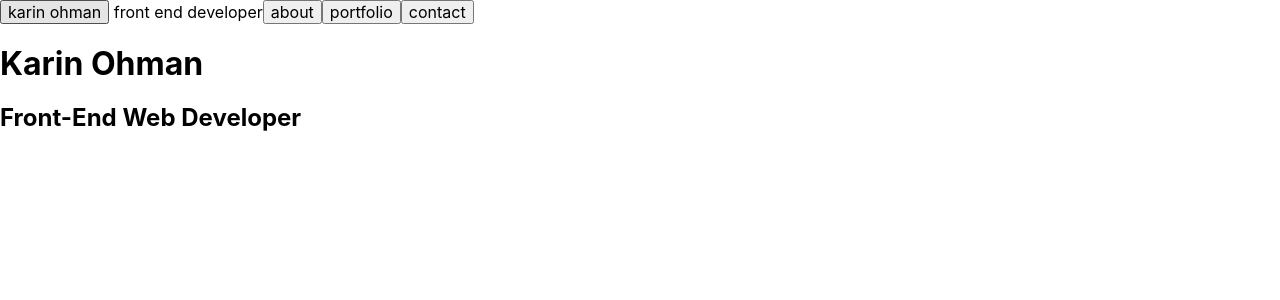
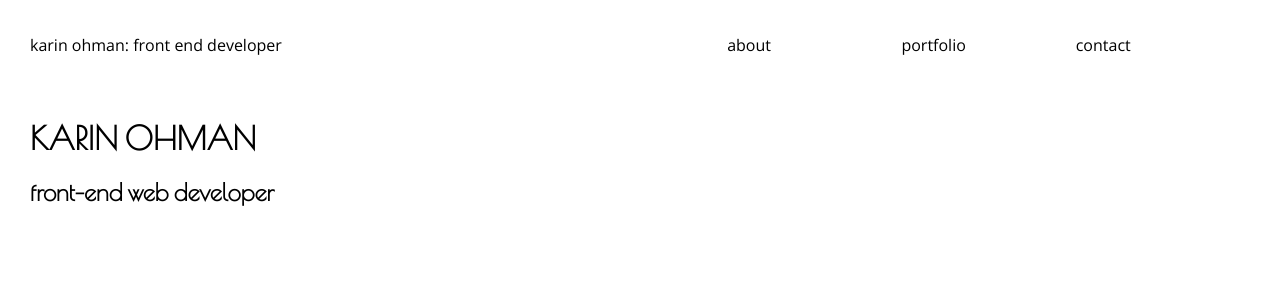
Before and after one commit to kaohman/portfolio-website, a React (Create React App) app: page / in a window 1280 px wide. Shown: the top 300 px of the page. Built offline with nearby package versions, Linux system fonts and the light colour scheme.

Commit message:
Add styling

```diff
--- a/public/index.html
+++ b/public/index.html
@@ -22,6 +22,7 @@
       work correctly both with client-side routing and a non-root public URL.
       Learn how to configure a non-root public URL by running `npm run build`.
     -->
+    <link href="https://fonts.googleapis.com/css?family=Open+Sans|Poiret+One" rel="stylesheet">
     <title>karin ohman portfolio</title>
   </head>
   <body>
--- a/src/About.js
+++ b/src/About.js
@@ -3,12 +3,16 @@ import React from 'react';
 function About() {
   return (
     <div>
-      <h2>About Me</h2>
-      <img id='headshot-image' src='./assets/headshot.jpg' alt='head shot'></img>
-      <p>I am a Denver based developer passionate about front-end development as a means to convey complicated data and information to a broader audience. I'm excited by innovation and creating products and solutions from scratch with code. My background working with scientific data and data analysis have taught me that how you display and communicate information greatly impacts how powerful an impact it will have on the audience.</p>
-      <p>As a front-end engineer, I am proficient in HTML, CSS (including SASS), and Javascript. I have a strong foundation in Reactjs, DOM manipulation, and Object-Oriented Programming. I also have knowledge of UX/UI principles to build desktop, mobile and web apps. Additionally, I am proficient with team collaboration using git, GitHub, agile workflow, and Atlassian software.</p>
-      <p>My educational background and experience are in coastal and climate change resiliency so I am particularly passionate about those topics. I have worked extensively with Geographic Information Systems (GIS) software as a useful tool to analyze and visualize data.</p>
-      <p>Outside of coding, I enjoy many outdoor activities including mountain biking, hiking, camping. I also play soccer, am a casual CrossFitter, and love knitting.</p>
+      <h1>about me</h1>
+      <div id='about-content'>
+        <img id='headshot-image' src='./assets/headshot2.jpg' alt='head shot'></img>
+        <div>
+          <p>I am a Denver based web developer passionate about front-end development as a means to convey complicated data and information to a broader audience. I'm excited by innovation and creating products and solutions from scratch with code. My background working with scientific data and data analysis have taught me that how you display and communicate information greatly impacts how powerful an impact it will have on the audience.</p>
+          <p>As a front-end engineer, I am proficient in HTML, CSS (including SASS), and Javascript. I have a strong foundation in Reactjs, DOM manipulation, and Object-Oriented Programming. I also have knowledge of UX/UI principles to build desktop, mobile and web apps. Additionally, I am proficient with team collaboration using git, GitHub, agile workflow, and Atlassian software.</p>
+          <p>My educational background and experience are in coastal and climate change resiliency so I am particularly passionate about those topics. I have worked extensively with Geographic Information Systems (GIS) software as a useful tool to analyze and visualize data.</p>
+          <p>Outside of coding, I enjoy many outdoor activities including mountain biking, hiking, camping. I also play soccer, am a casual CrossFitter, and love knitting.</p>
+        </div>
+      </div>
     </div>
   )
 }
--- a/src/App.js
+++ b/src/App.js
@@ -38,8 +38,8 @@ class App extends Component {
       default:
         return (
           <div>
-            <h1>Karin Ohman</h1>
-            <h2>Front-End Web Developer</h2>
+            <h1>KARIN OHMAN</h1>
+            <h2>front-end web developer</h2>
           </div>
         );
     }
@@ -49,10 +49,10 @@ class App extends Component {
     return (
       <div>
         <nav>
-          <button onClick={this.updatePage}>karin ohman</button> front end developer
-          <button onClick={this.updatePage}>about</button>
-          <button onClick={this.updatePage}>portfolio</button>
-          <button onClick={this.updatePage}>contact</button>
+          <p onClick={this.updatePage}><span className='links'>karin ohman</span>: front end developer</p>
+          <p onClick={this.updatePage} className='links'>about</p>
+          <p onClick={this.updatePage} className='links'>portfolio</p>
+          <p onClick={this.updatePage} className='links'>contact</p>
         </nav>
         {
           this.pageToLoad()
--- a/src/Contact.js
+++ b/src/Contact.js
@@ -3,14 +3,21 @@ import React from 'react';
 function Contact() {
   return (
     <div>
-      <h2>Contact Information</h2>
+      <h1>contact information</h1>
+      <div id='contact-content'>
         <a href='https://github.com/kaohman'>
           <img className='logo' src='./assets/github-logo.png' alt='github logo'></img>
+          <span>GitHub</span>
         </a>
         <a href='https://www.linkedin.com/in/karin-ohman/'>
           <img className='logo' src='./assets/linkedin-logo.png' alt='linked in logo'></img>
+          <span>LinkedIn</span>
         </a>
-      <a href="mailto:kaohma@gmail.com">Email Me</a>
+        <a href="mailto:kaohma@gmail.com">
+          <img className='logo' id='contact-headshot' src='./assets/headshot.jpg' alt='head shot'></img>
+          <span>Email Me</span>
+        </a>
+      </div>
     </div>
   )
 }
--- a/src/Portfolio.js
+++ b/src/Portfolio.js
@@ -3,13 +3,13 @@ import React from 'react';
 function Portfolio() {
   return (
     <div>
-      <h2>Portfolio</h2>
+      <h1>portfolio</h1>
       <a href='https://github.com/kaohman/national-parks'>
-        <h3>Mark My Parks</h3>
+        <h3>mark my parks</h3>
         <img className='screenshots' src='./assets/parks-screenshot.png' alt='mark my parks website'></img>
       </a>
       <a href='https://github.com/kaohman/jeopardy'>
-        <h3>Space Jeopardy</h3>
+        <h3>space jeopardy</h3>
         <img className='screenshots' src='./assets/jeopardy-screenshot.png' alt='sapce jeopardy website'></img>
       </a>
       <a href='https://github.com/kaohman/js-proto-fun-time'>
--- a/src/styles/_about.scss
+++ b/src/styles/_about.scss
@@ -1,4 +1,16 @@
 #headshot-image {
+  margin-top: 1em;
   height: 200px;
   border-radius: 100%;
 }
+
+#about-content {
+  width: 1000px;
+  display: grid;
+  grid-template-columns: 1fr 5fr;
+  grid-gap: 30px;
+
+  p {
+    text-align: justify;
+  }
+}
--- a/src/styles/_app.scss
+++ b/src/styles/_app.scss
@@ -1,6 +1,33 @@
-// body {
-//   background-image: url("../assets/background.jpg");
-//   background-repeat: no-repeat;
-//   background-size: 1800px 1200px;
-//   object-fit: contain;
-// }
+body {
+  // background-image: url("../assets/background.jpg");
+  // background-repeat: no-repeat;
+  // background-size: 1800px 1200px;
+  // object-fit: contain;
+  padding: 20px 30px;
+}
+
+h1,
+h2 {
+  font-family: $title-font;
+}
+
+h1 {
+  margin-top: 50px;
+}
+
+nav {
+  display: grid;
+  grid-template-columns: 4fr 1fr 1fr 1fr;
+}
+
+p {
+  font-family: $body-font;
+}
+
+a {
+  text-decoration: none;
+}
+
+.links:hover {
+  color: rgb(99, 240, 240);
+}
--- a/src/styles/_contact.scss
+++ b/src/styles/_contact.scss
@@ -1,3 +1,21 @@
 .logo {
   height: 100px;
 }
+
+#contact-headshot {
+  border-radius: 100%;
+}
+
+#contact-content {
+  margin-top: 50px;
+  width: 390px;
+  display: grid;
+  grid-template-columns: 1fr 1fr 1fr;
+  text-align: center;
+  grid-gap: 60px;
+
+  span {
+    display: block;
+
+  }
+}
--- a/src/styles/_portfolio.scss
+++ b/src/styles/_portfolio.scss
@@ -1,3 +1,7 @@
+h3 {
+  font-family: $body-font;
+}
+
 .screenshots {
   width: 800px;
 }
--- /dev/null
+++ b/src/styles/_variables.scss
@@ -0,0 +1,2 @@
+$title-font: 'Poiret One', cursive;
+$body-font: 'Open Sans', sans-serif;
--- a/src/styles/main.scss
+++ b/src/styles/main.scss
@@ -1,3 +1,4 @@
+@import "variables";
 @import "contact";
 @import "portfolio";
 @import "about";
```
Also changed, not shown: public/assets/headshot2.jpg (added). Lines whose indentation alone changed are shown as unchanged.
